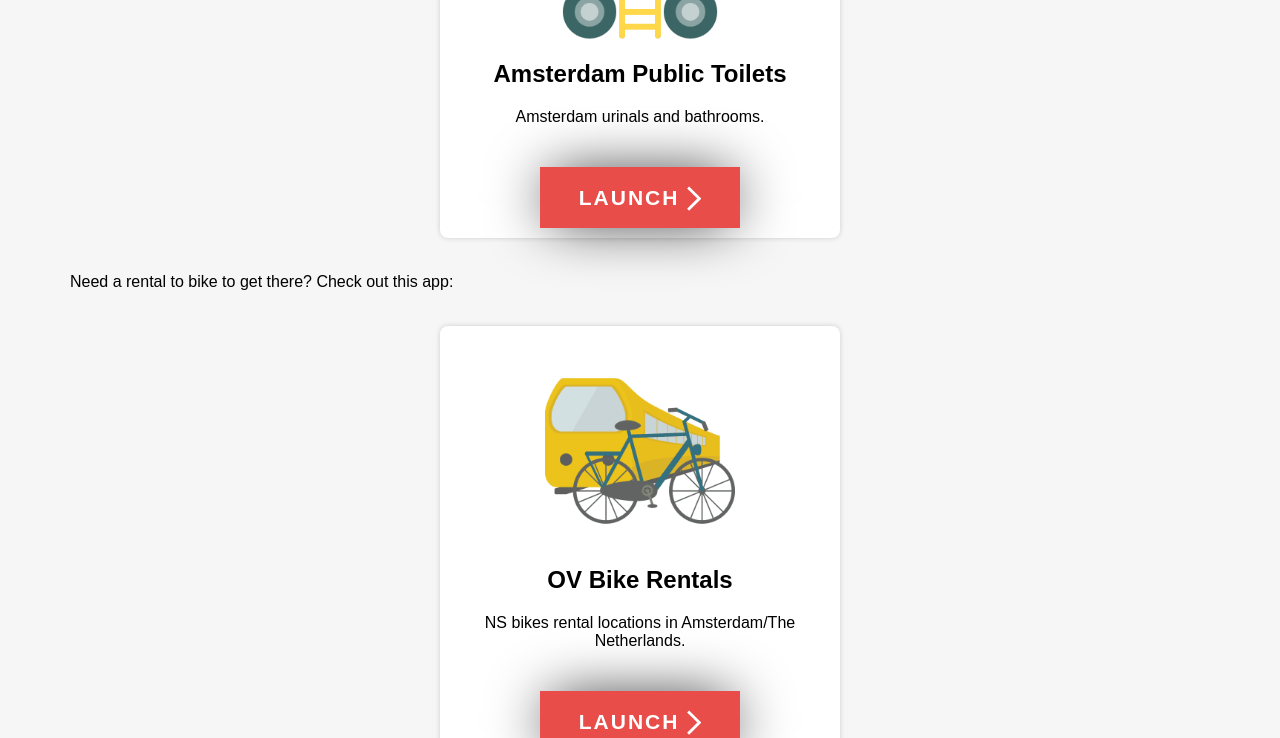
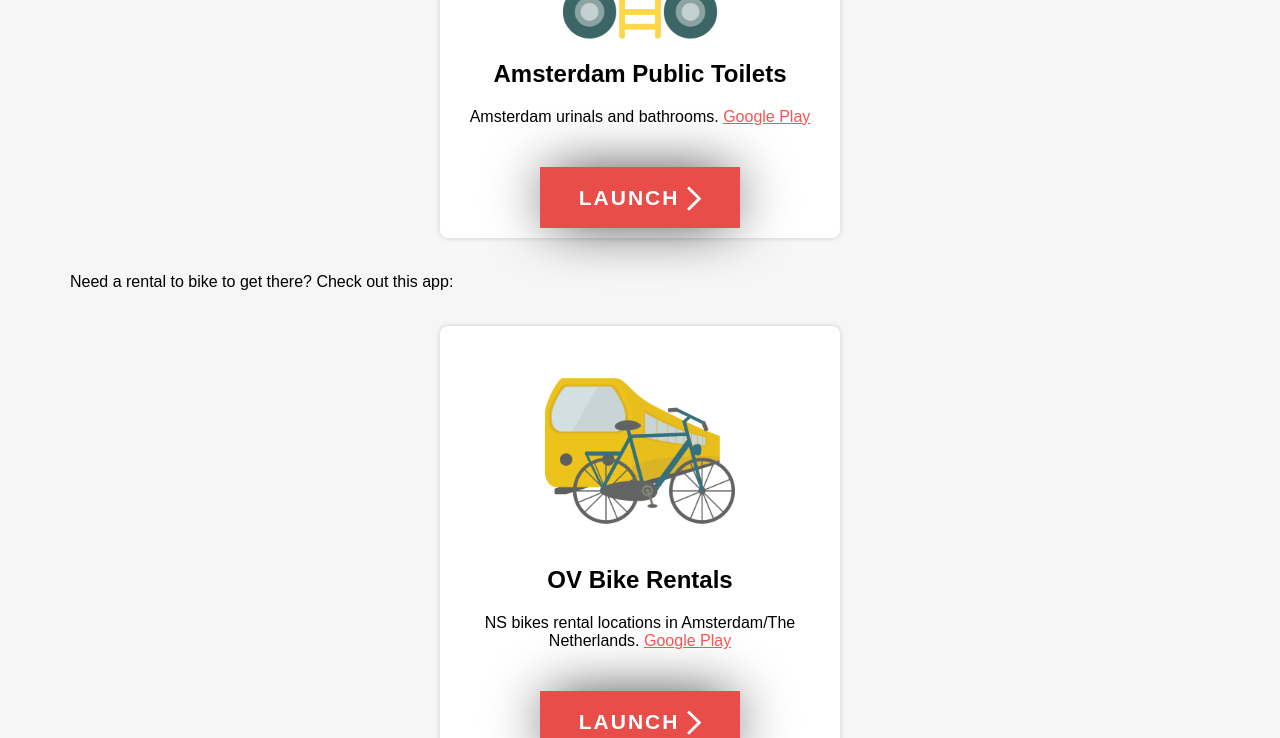
Before and after one commit to LesterGallagher/LesterGallagher.github.io, a Jekyll site: the page built from _posts/2018-09-05-amsterdam-outdoor-urinals.markdown, in a window 1280 px wide. Shown: the part 1199-1937 px from the top of the page. Built offline with Jekyll 4.4.1, drawn with Linux system fonts in a browser that asks for light colours.

Commit message:
Updated Amsterdam Outdoor Urinals

```diff
--- a/_posts/2018-09-05-amsterdam-outdoor-urinals.markdown
+++ b/_posts/2018-09-05-amsterdam-outdoor-urinals.markdown
@@ -9,9 +9,9 @@ description: Searching for Amsterdam Outdoor Urinals or a public toilet near you
 Searching for Amsterdam Outdoor Urinals or a public toilet near you? You can use this website to find a public bathroom in the city of Amsterdam. You can also find information about the restroom like: Does the restroom or urinal have lighting? Does it have a roof?
 
 {% include app-portal.html title="Amsterdam Public Toilets"
- description="Amsterdam urinals and bathrooms." link="/public-toilets-amsterdam" image="/uploads/android-chrome-512x512-7ca550.png" %}
+ description="Amsterdam urinals and bathrooms. <a href=\"https://play.google.com/store/apps/details?id=com.EchoSierraStudio.Amsterdam_Public_Toilets\" target=\"_blank\">Google Play</a>" link="/public-toilets-amsterdam" image="/uploads/android-chrome-512x512-7ca550.png" %}
 
 Need a rental to bike to get there? Check out this app:
 
 {% include app-portal.html title="OV Bike Rentals"
- description="NS bikes rental locations in Amsterdam/The Netherlands." link="/ov-fiets-app" image="/uploads/my_logo_512.png" %}
+ description="NS bikes rental locations in Amsterdam/The Netherlands. <a href=\"https://play.google.com/store/apps/details?id=com.EchoSierraStudio.Ov_Fiets_App\" target=\"_blank\">Google Play</a>" link="/ov-fiets-app" image="/uploads/my_logo_512.png" %}
```
